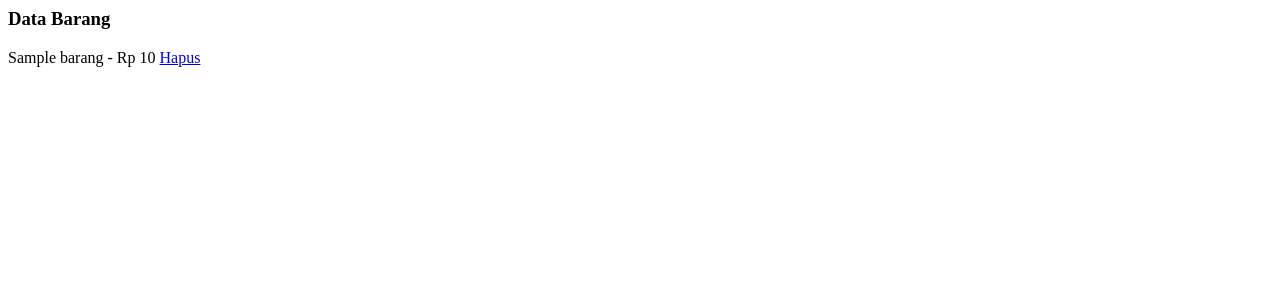
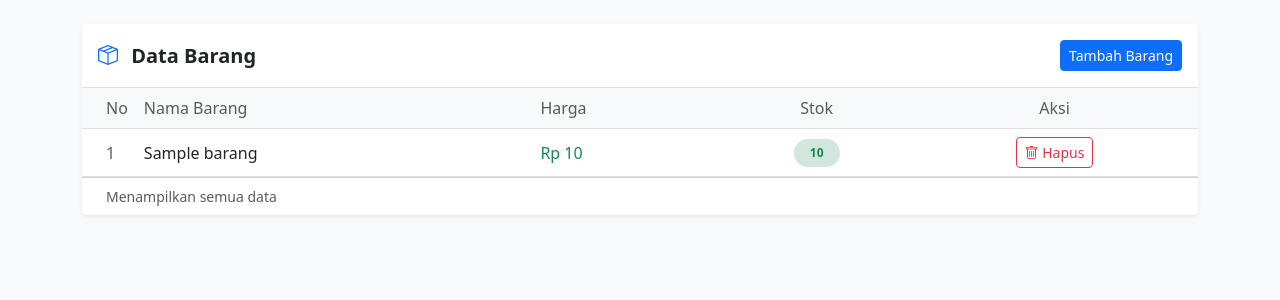
Before and after one commit to stokpribadidipa-ship-it/kasir-mini, a PHP site: page /tampil_barang.php in a window 1280 px wide. Shown: the top 300 px of the page. Run offline with PHP 8.4, Linux system fonts and the light colour scheme; tables that the repository leaves empty hold one stand-in row (values such as "Sample post").

Commit message:
Update tampil_barang.php

```diff
--- a/tampil_barang.php
+++ b/tampil_barang.php
@@ -1,10 +1,89 @@
 <?php include "koneksi.php"; ?>
 
-<h3>Data Barang</h3>
-<?php
-$data = mysqli_query($conn, "SELECT * FROM barang");
-while ($d = mysqli_fetch_array($data)) {
-    echo $d['nama_barang']." - Rp ".$d['harga']." ";
-    echo "<a href='hapus_barang.php?id=".$d['id_barang']."'>Hapus</a><br>";
-}
-?>
+<!DOCTYPE html>
+<html lang="id">
+<head>
+  <meta charset="UTF-8">
+  <meta name="viewport" content="width=device-width, initial-scale=1">
+  <title>Data Barang</title>
+  <link href="https://cdn.jsdelivr.net/npm/bootstrap@5.3.0/dist/css/bootstrap.min.css" rel="stylesheet">
+  <link href="https://cdn.jsdelivr.net/npm/bootstrap-icons@1.10.5/font/bootstrap-icons.css" rel="stylesheet">
+</head>
+<body class="bg-light py-4">
+
+<div class="container">
+  <div class="card shadow-sm border-0 rounded-3">
+
+    <div class="card-header bg-white d-flex justify-content-between align-items-center py-3 border-bottom">
+      <h5 class="mb-0 fw-semibold">
+        <i class="bi bi-box-seam text-primary me-2"></i> Data Barang
+      </h5>
+      <?php
+        $count = mysqli_num_rows(mysqli_query($conn, "SELECT * FROM barang"));
+      ?>
+      <a href="barang.php" class="btn btn-sm btn-primary">Tambah Barang</a>
+    </div>
+
+    <div class="card-body p-0">
+      <table class="table table-hover align-middle mb-0">
+        <thead class="table-light">
+          <tr>
+            <th class="ps-4 text-muted fw-medium" style="width:50px">No</th>
+            <th class="text-muted fw-medium">Nama Barang</th>
+            <th class="text-muted fw-medium">Harga</th>
+            <th class="text-muted fw-medium text-center">Stok</th>
+            <th class="text-muted fw-medium text-center">Aksi</th>
+          </tr>
+        </thead>
+        <tbody>
+          <?php
+            $data = mysqli_query($conn, "SELECT * FROM barang");
+            $no = 1;
+            while ($d = mysqli_fetch_array($data)):
+              $stok = (int) $d['stok'];
+
+              if ($stok === 0) {
+                $badge = 'bg-danger-subtle text-danger';
+                $label = 'Habis';
+              } elseif ($stok <= 5) {
+                $badge = 'bg-warning-subtle text-warning';
+                $label = 'Sedikit · ' . $stok;
+              } else {
+                $badge = 'bg-success-subtle text-success';
+                $label = $stok;
+              }
+          ?>
+          <tr>
+            <td class="ps-4 text-muted"><?= $no++ ?></td>
+            <td class="fw-medium"><?= htmlspecialchars($d['nama_barang']) ?></td>
+            <td class="text-success fw-medium">
+              Rp <?= number_format($d['harga'], 0, ',', '.') ?>
+            </td>
+            <td class="text-center">
+              <span class="badge <?= $badge ?> rounded-pill px-3 py-2">
+                <?= $label ?>
+              </span>
+            </td>
+            <td class="text-center">
+              <a href="hapus_barang.php?id=<?= $d['id_barang'] ?>"
+                 class="btn btn-sm btn-outline-danger"
+                 onclick="return confirm('Yakin ingin menghapus barang ini?')">
+                <i class="bi bi-trash"></i> Hapus
+              </a>
+            </td>
+          </tr>
+          <?php endwhile; ?>
+        </tbody>
+      </table>
+    </div>
+
+    <div class="card-footer bg-white text-muted small py-2 px-4">
+      Menampilkan semua data
+    </div>
+
+  </div>
+</div>
+
+<script src="https://cdn.jsdelivr.net/npm/bootstrap@5.3.0/dist/js/bootstrap.bundle.min.js"></script>
+</body>
+</html>
```
